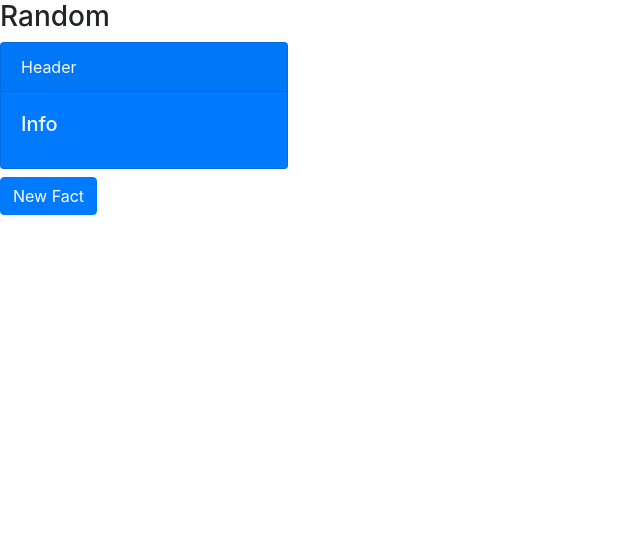
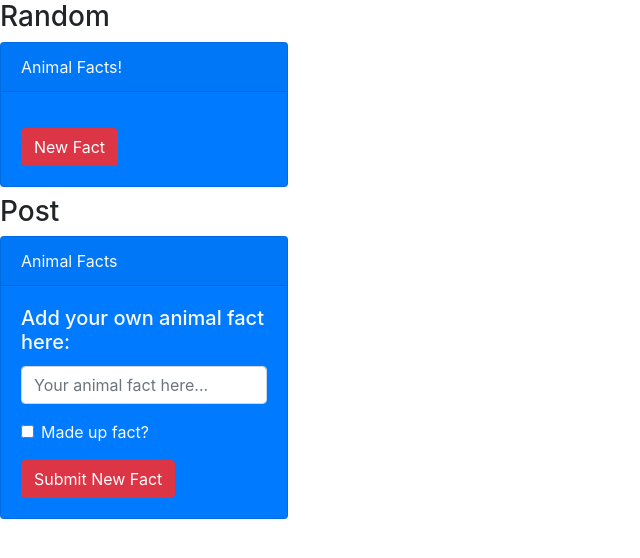
Before and after one commit to Timothy-Merchant/Week10ReactChallenges, a React (Create React App) app: page /quiz in a window 1280 px wide. Shown: the top 558 px of the page, without its empty margins (0-640 px from the left). Built offline with nearby package versions, Linux system fonts and the light colour scheme.

Commit message:
completed post challenge

```diff
--- a/src/App.js
+++ b/src/App.js
@@ -36,6 +36,7 @@ import TempConverter2 from './components/reducer/TempConverter2';
 import List from './ToDo/List';
 import LameGame from './ToDo/LameGame';
 import Random from './animal-facts/Random';
+import Post from './animal-facts/Post';
 
 function App() {
   return (
@@ -52,6 +53,7 @@ function App() {
           </Route>
           <Route exact path="/quiz">
             <Random />
+            <Post/>
           </Route>
           <Route exact path="/lamegame">
             <LameGame aim={5} />
--- /dev/null
+++ b/src/animal-facts/Post.js
@@ -0,0 +1,63 @@
+import { useState } from "react";
+import { Card, Button, Form } from "react-bootstrap";
+import axios from "../axios";
+
+const Post = () => {
+
+    let [animalfact, setAnimalfact] = useState({
+        fact: "",
+        made_up: false,
+    });
+
+    const handleFactChange = (e) => {
+        setAnimalfact({
+            ...animalfact,
+            fact: e.currentTarget.value
+        });
+    }
+    const handleTrueChange = (e) => {
+        setAnimalfact({
+            ...animalfact,
+            made_up: !animalfact.made_up
+        });
+    }
+
+    const handleSubmit = () => {
+        axios.post("/animal-facts", {
+            fact: animalfact.fact,
+            made_up: animalfact.made_up
+        });
+    }
+
+    return (
+        <>
+            <h3>Post</h3>
+            <Card
+                // danger
+                bg={"primary"}
+                text="light"
+                style={{ width: '18rem' }}
+                className="mb-2"
+            >
+                <Card.Header>Animal Facts</Card.Header>
+                <Card.Body>
+                    <Card.Title>Add your own animal fact here:</Card.Title>
+                    <Card.Text>
+                        <Form onSubmit={handleSubmit}>
+                            <Form.Group>
+                                <Form.Control value={animalfact.fact} onChange={handleFactChange} type="text" placeholder="Your animal fact here..." />
+                            </Form.Group>
+                            <Form.Group controlId="formBasicCheckbox">
+                                <Form.Check type="checkbox" label="Made up fact?" onChange={handleTrueChange} />
+                            </Form.Group>
+                            <Button variant="danger" type="submit">Submit New Fact</Button>
+                        </Form>
+                    </Card.Text>
+                </Card.Body>
+            </Card>
+
+        </>
+    );
+}
+
+export default Post;
--- a/src/animal-facts/Random.js
+++ b/src/animal-facts/Random.js
@@ -30,15 +30,15 @@ const Random = () => {
                 style={{ width: '18rem' }}
                 className="mb-2"
             >
-                <Card.Header>Header</Card.Header>
+                <Card.Header>Animal Facts!</Card.Header>
                 <Card.Body>
-                    <Card.Title>{"Info"} {animalfact.by} </Card.Title>
+                    <Card.Title>{animalfact.by} </Card.Title>
                     <Card.Text>
                         {animalfact.fact}
                     </Card.Text>
+                    <Button variant="danger" onClick={handleClick}>New Fact</Button>
                 </Card.Body>
             </Card>
-            <Button onClick={handleClick}>New Fact</Button>
 
         </>
     );
```
